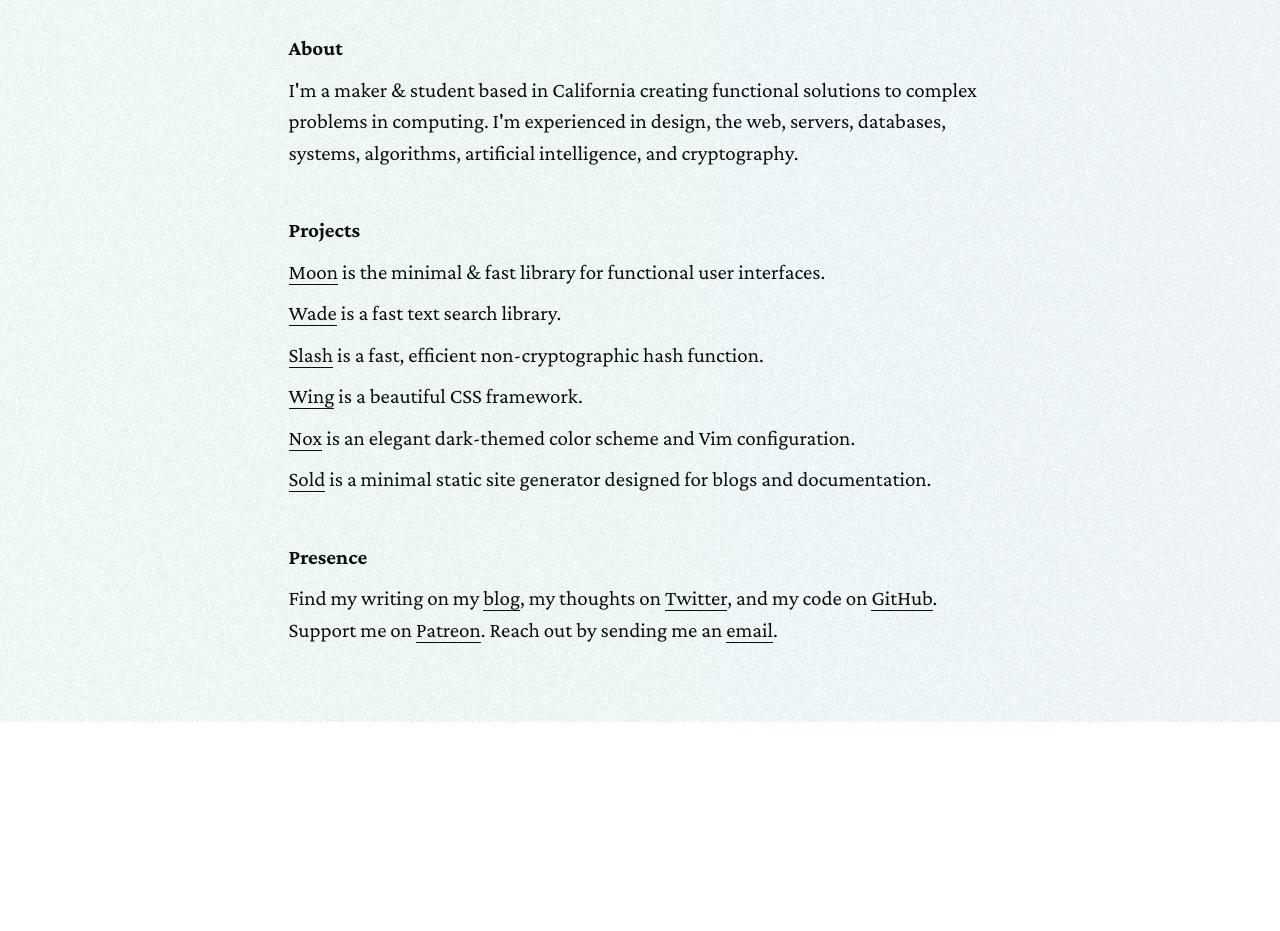
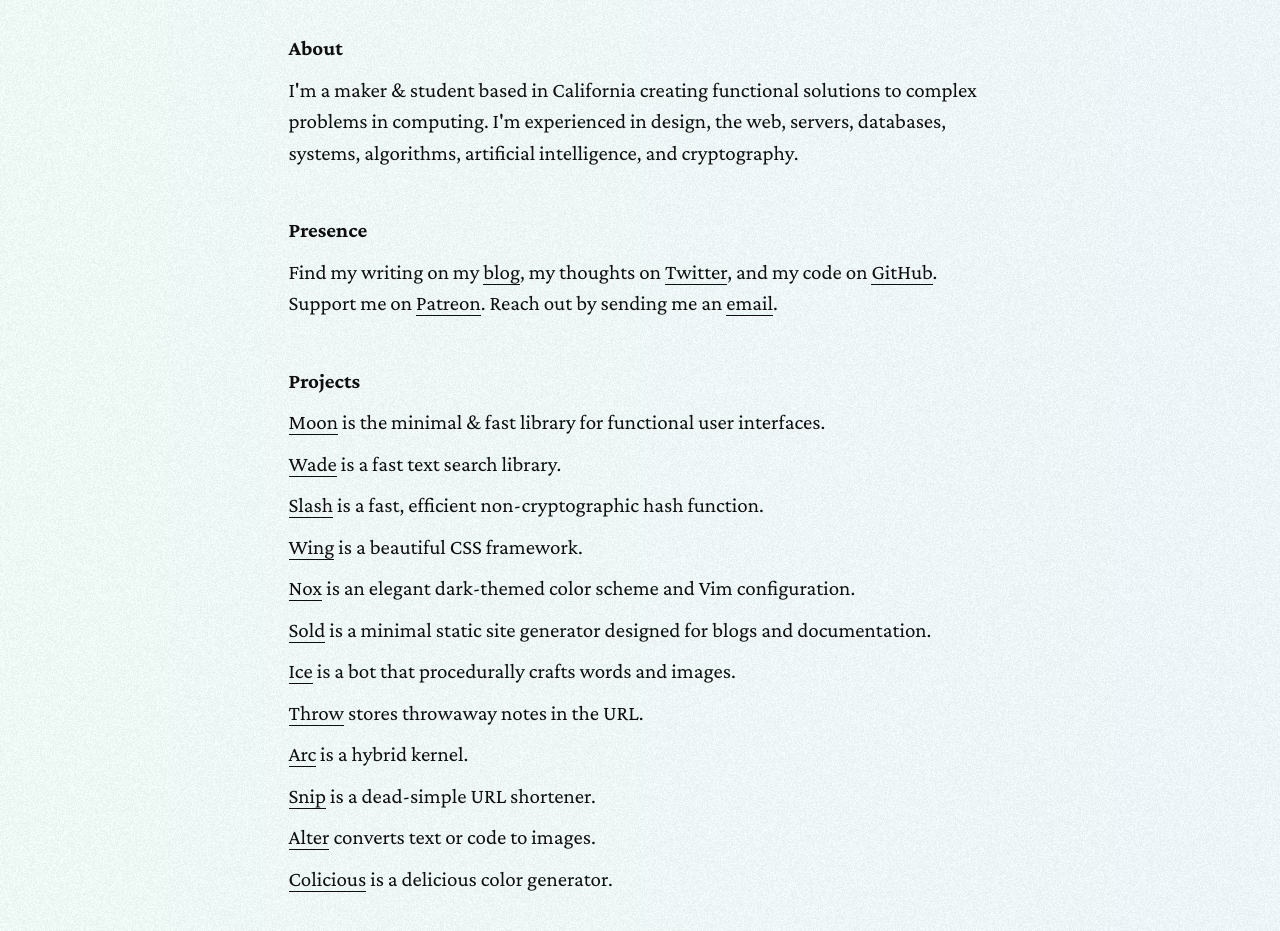
Before and after one commit to kbrsh/Me, a plain HTML site: page index.html in a window 1280 px wide. Shown: the part 169-1100 px from the top of the page. Before the commit the page ends 891 px from the top, so only its background shows below. Drawn offline with nearby package versions, Linux system fonts and the light colour scheme.

Commit message:
switch order and add more projects

```diff
--- a/index.html
+++ b/index.html
@@ -43,6 +43,11 @@
 			</div>
 
 			<div class="section">
+				<p class="bold">Presence</p>
+				<p>Find my writing on my <a href="https://blog.kabir.sh" target="_blank" rel="noopener">blog</a>, my thoughts on <a href="https://twitter.com/kbrshah" target="_blank" rel="noopener">Twitter</a>, and my code on <a href="https://github.com/kbrsh" target="_blank" rel="noopener">GitHub</a>. Support me on <a href="https://patreon.com/kbrsh" target="_blank" rel="noopener">Patreon</a>. Reach out by sending me an <a href="mailto:iamkbrsh@gmail.com?Subject=Hey" rel="noopener">email</a>.</p>
+			</div>
+
+			<div class="section">
 				<p class="bold">Projects</p>
 				<p><a href="https://kbrsh.github.io/moon" target="_blank" rel="noopener">Moon</a> is the minimal &amp; fast library for functional user interfaces.</p>
 				<p><a href="https://github.com/kbrsh/wade" target="_blank" rel="noopener">Wade</a> is a fast text search library.</p>
@@ -50,11 +55,12 @@
 				<p><a href="https://kbrsh.github.io/wing" target="_blank" rel="noopener">Wing</a> is a beautiful CSS framework.</p>
 				<p><a href="https://github.com/kbrsh/nox" target="_blank" rel="noopener">Nox</a> is an elegant dark-themed color scheme and Vim configuration.</p>
 				<p><a href="https://github.com/kbrsh/sold" target="_blank" rel="noopener">Sold</a> is a minimal static site generator designed for blogs and documentation.</p>
-			</div>
-
-			<div class="section">
-				<p class="bold">Presence</p>
-				<p>Find my writing on my <a href="https://blog.kabir.sh" target="_blank" rel="noopener">blog</a>, my thoughts on <a href="https://twitter.com/kbrshah" target="_blank" rel="noopener">Twitter</a>, and my code on <a href="https://github.com/kbrsh" target="_blank" rel="noopener">GitHub</a>. Support me on <a href="https://patreon.com/kbrsh" target="_blank" rel="noopener">Patreon</a>. Reach out by sending me an <a href="mailto:iamkbrsh@gmail.com?Subject=Hey" rel="noopener">email</a>.</p>
+				<p><a href="https://github.com/kbrsh/ice" target="_blank" rel="noopener">Ice</a> is a bot that procedurally crafts words and images.</p>
+				<p><a href="https://kbrsh.github.io/throw" target="_blank" rel="noopener">Throw</a> stores throwaway notes in the URL.</p>
+				<p><a href="https://github.com/kbrsh/arc" target="_blank" rel="noopener">Arc</a> is a hybrid kernel.</p>
+				<p><a href="https://github.com/kbrsh/snip" target="_blank" rel="noopener">Snip</a> is a dead-simple URL shortener.</p>
+				<p><a href="https://kbrsh.github.io/alter" target="_blank" rel="noopener">Alter</a> converts text or code to images.</p>
+				<p><a href="https://kbrsh.github.io/colicious" target="_blank" rel="noopener">Colicious</a> is a delicious color generator.</p>
 			</div>
 		</div>
 	</body>
```
